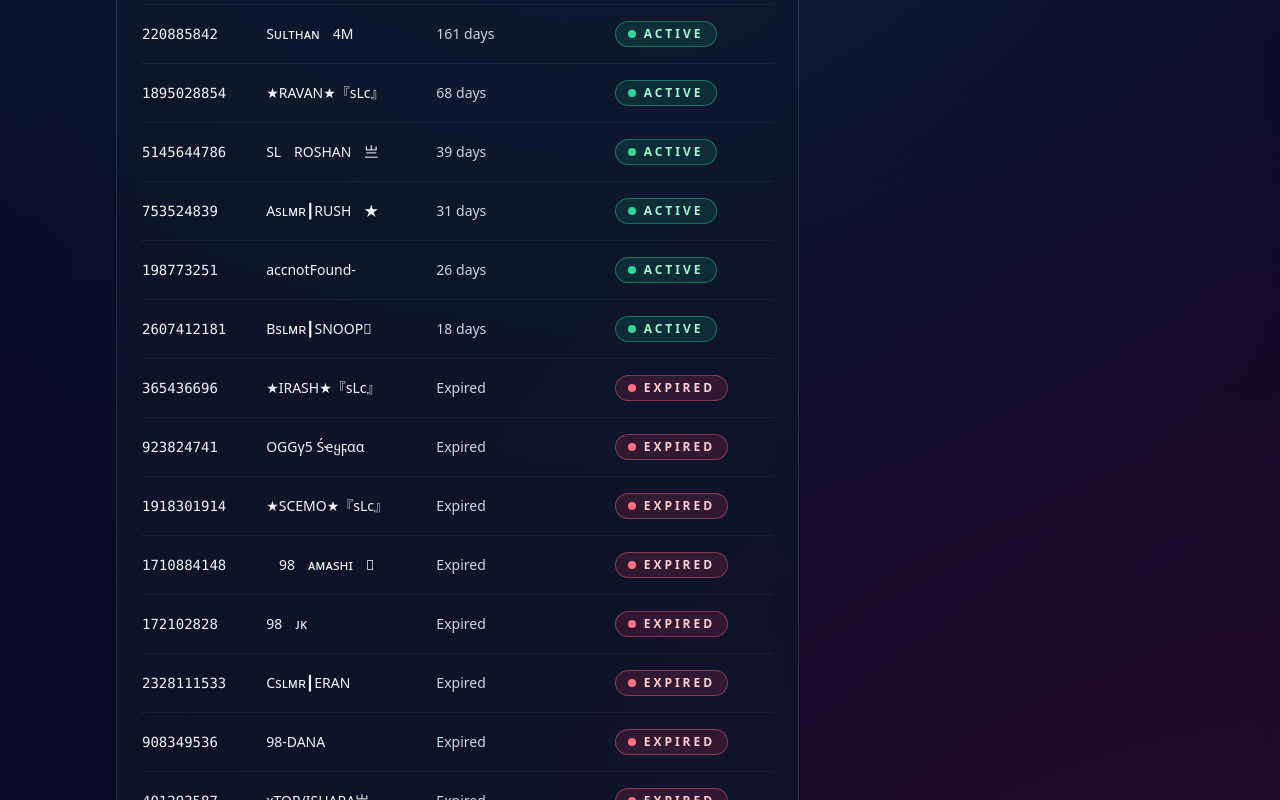
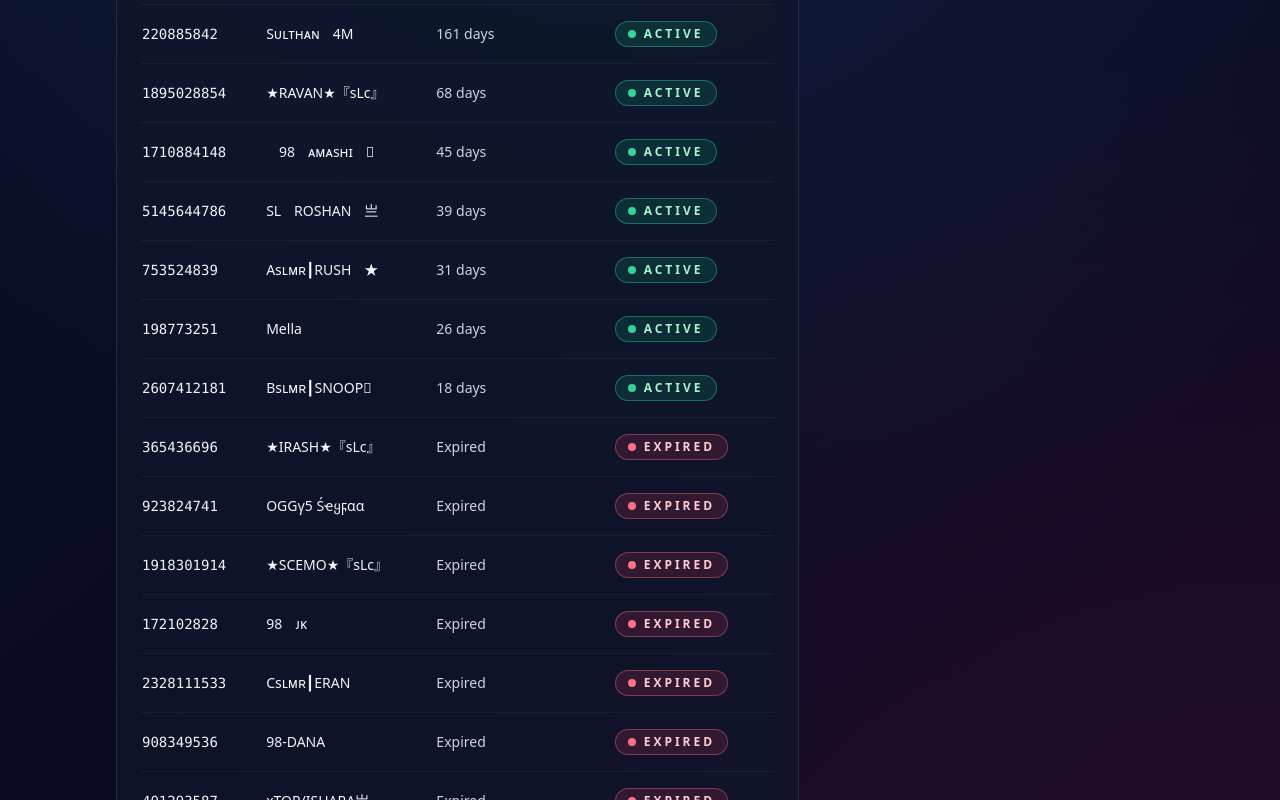
Before and after one commit to freefiremy/ff-likes-geek, a Next.js app: page /admin in a window 1280 px wide. Shown: the part 383-1183 px from the top of the page. Built offline with nearby package versions, Linux system fonts and the light colour scheme; sample sign-in values are in the browser's storage.

Commit message:
Update page.js

```diff
--- a/app/admin/page.js
+++ b/app/admin/page.js
@@ -21,7 +21,7 @@ const ENCODED_REGISTRY = {
   'MTkxODMwMTkxNA==': 'eyJleHBpcmF0aW9uIjoiMjAyNS0wOC0wM1QwMDowMDowMCswNTozMCJ9',
   'Mjg4MjQyNTI1': 'eyJleHBpcmF0aW9uIjoiMjEwMC0wMS0wMVQwMDowMDowMFoifQ==',
   'MjEzODQxODg2OQ==': 'eyJleHBpcmF0aW9uIjoiMjEwMC0wMS0wMVQwMDowMDowMFoifQ==',
-  'MTcxMDg4NDE0OA==': 'eyJleHBpcmF0aW9uIjoiMjAyNS0wOC0wNFQwMDowMDowMCswNTozMCJ9',
+  'MTcxMDg4NDE0OA==': 'eyJleHBpcmF0aW9uIjoiMjAyNS0xMS0yNlQwMDowMDowMCswNTozMCJ9',
   'MTcyMTAyODI4': 'eyJleHBpcmF0aW9uIjoiMjAyNS0wOC0wNFQwMDowMDowMCswNTozMCJ9',
   'MjMyODExMTUzMw==': 'eyJleHBpcmF0aW9uIjoiMjAyNS0wOC0wNFQwMDowMDowMCswNTozMCJ9',
   'OTA4MzQ5NTM2': 'eyJleHBpcmF0aW9uIjoiMjAyNS0wOC0wNFQwMDowMDowMCswNTozMCJ9',
@@ -50,7 +50,7 @@ const nicknameLedger = Object.freeze({
   '1918301914': '★SCEMO★『sLc』',
   '288242525': 'HEY.Ghost<',
   '2138418869': 'X_SACHIN®★',
-  '1710884148': 'ᅠ98ᅠᴀᴍᴀsʜɪᅠ',
+  '1710884148': 'ㅤ⁹⁸ㅤᴀᴍᴀsʜɪㅤ',
   '172102828': '98ᅠᴊᴋ',
   '2328111533': 'Cѕʟᴍʀ┃ERAN',
   '908349536': '98-DANA',
@@ -62,7 +62,7 @@ const nicknameLedger = Object.freeze({
   '1153186180': 'naahihi.',
   '2607412181': 'Bѕʟᴍʀ┃SNOOP',
   '3089004724': 'unaaè.',
-  '198773251': 'accnotFound-',
+  '198773251': 'Mella',
   '220885842': 'Sᴜʟᴛʜᴀɴㅤ4M',
 });
 
```
